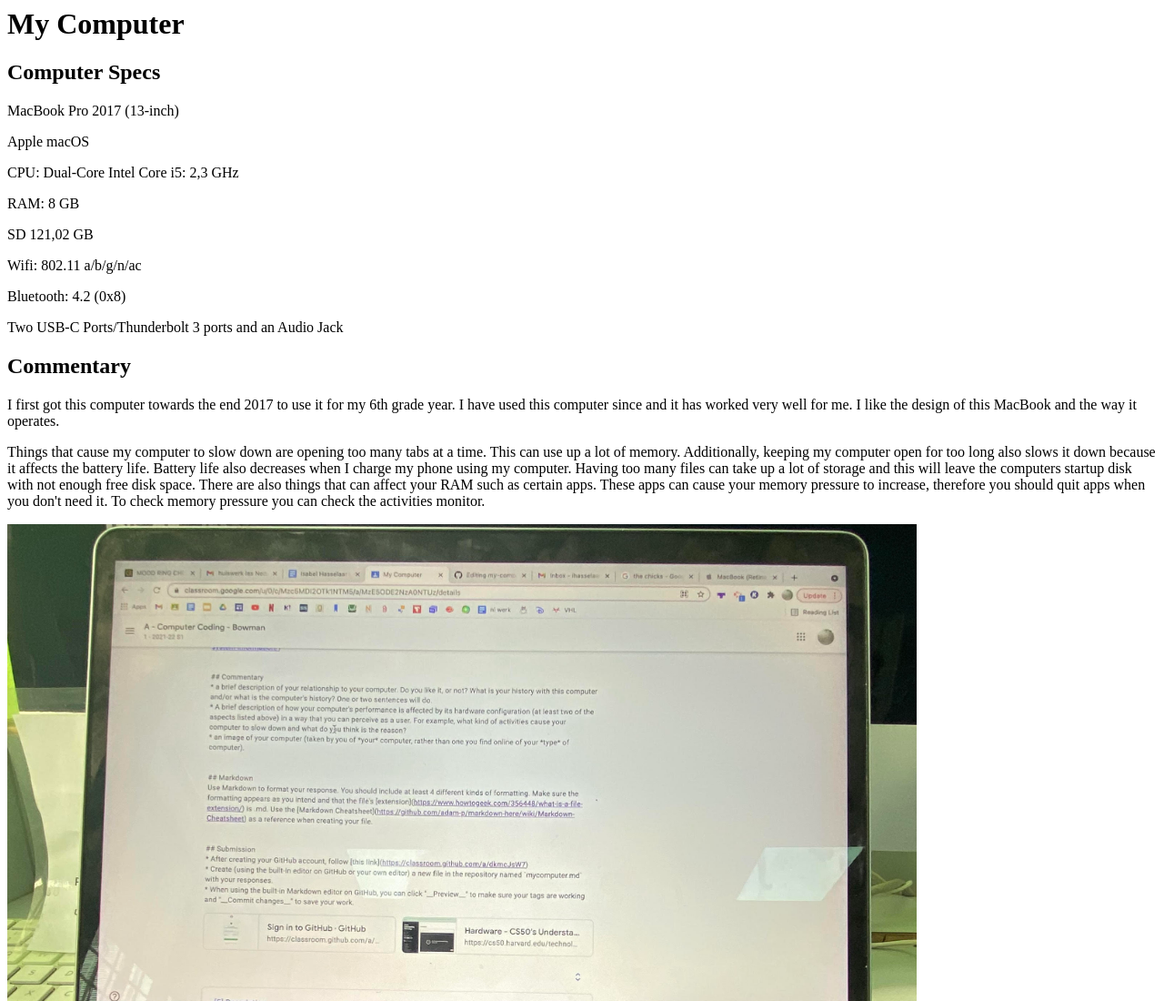
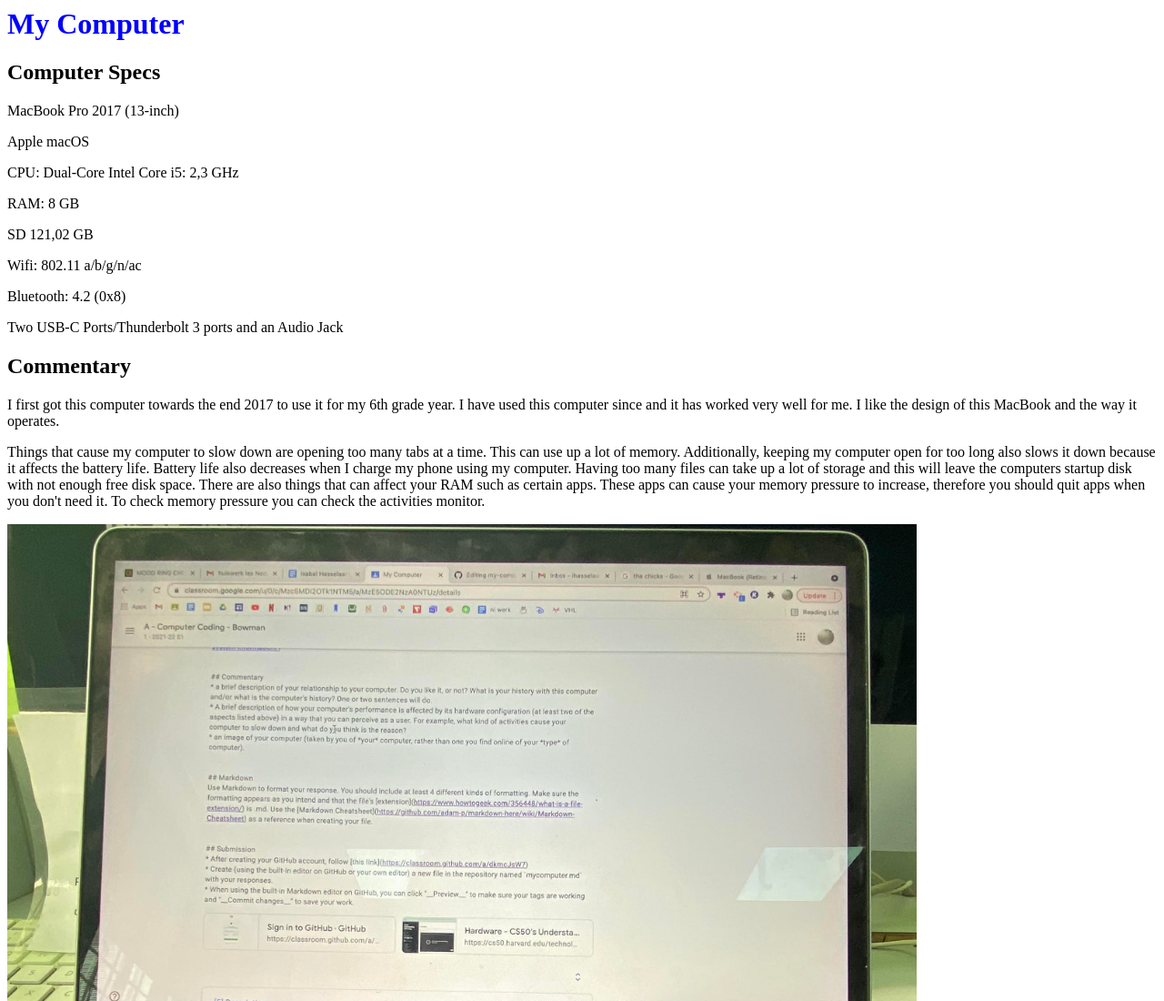
Before and after one commit to Isabel-Hasselaar/Isabel-Hasselaar.github.io, a plain HTML site: page mycomputer.html in a window 1280 px wide. Shown: the top 1100 px of the page at 91% size. Drawn offline with Linux system fonts and the light colour scheme.

Commit message:
add color on heading

```diff
--- a/mycomputer.html
+++ b/mycomputer.html
@@ -1,7 +1,7 @@
 <DOCTYPE html>
 <html>
 <body>
-<h1>My Computer</h1>
+<h1 style="color: blue;">My Computer</h1>
 <h2>Computer Specs</h2>
 <p>MacBook Pro 2017 (13-inch)<p>
 <p>Apple macOS<p>
```
